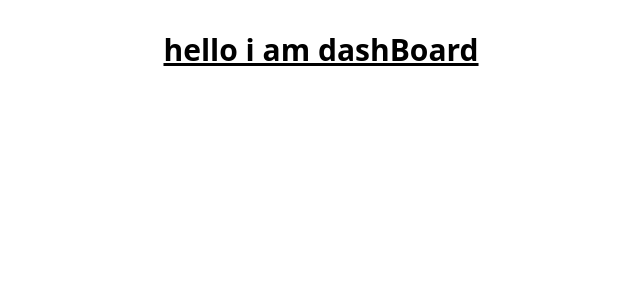
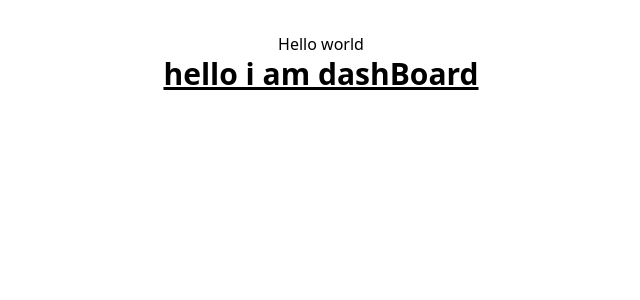
Before and after one commit to Sourabh-kumar45/CLS_labManagement, a React (Vite) app in the folder frontend/: page / in a window 1280 px wide. Shown: the top 300 px of the page, without its empty margins (319-959 px from the left). Built offline with nearby package versions, Linux system fonts and the light colour scheme.

Commit message:
something

```diff
--- a/frontend/src/App.jsx
+++ b/frontend/src/App.jsx
@@ -9,6 +9,7 @@ function App() {
 
   return (
     <>
+    Hello world
       <DashBoard></DashBoard>
     </>
   )
```
